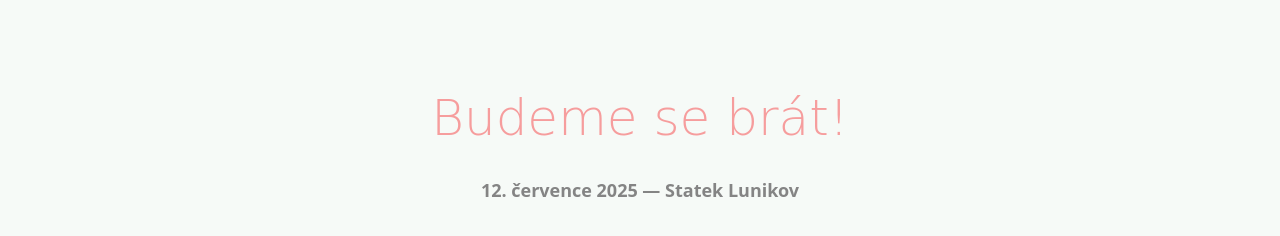
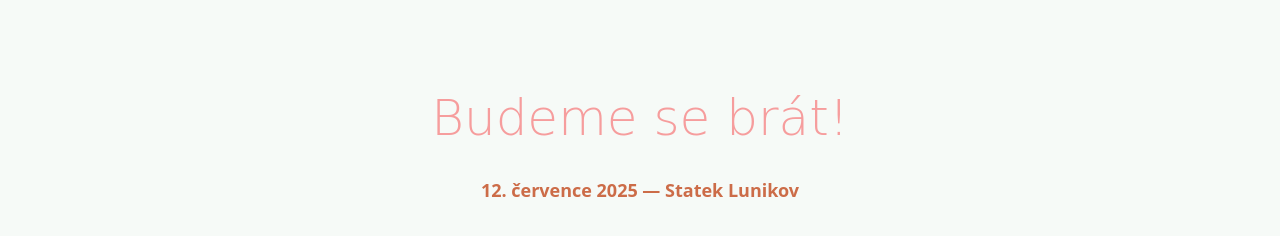
Before and after one commit to BraDoubekOrg/wedding_page, a website: page index.html in a window 1280 px wide. Shown: the part 1330-1566 px from the top of the page. Drawn offline with nearby package versions, Linux system fonts and the light colour scheme; files that its build step writes are made by us from their sources; files whose address does not match are found by name.

Commit message:
Changed color

```diff
--- a/sass/style.scss
+++ b/sass/style.scss
@@ -10,7 +10,7 @@ $brand-primary: #F69D9D;
 
 $brand-white: #fff;
 $brand-black: #000;
-$brand-lighter: #848484;
+$brand-lighter: #cc6c48;
 $brand-darker: #5a5a5a;
 $brand-selection-color: $brand-primary;
 $brand-body-color: #fcfcfc;
```
